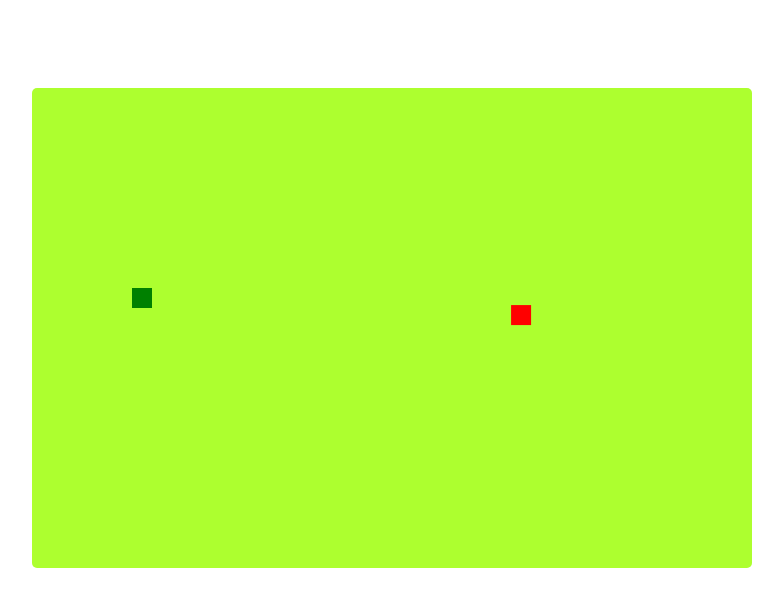
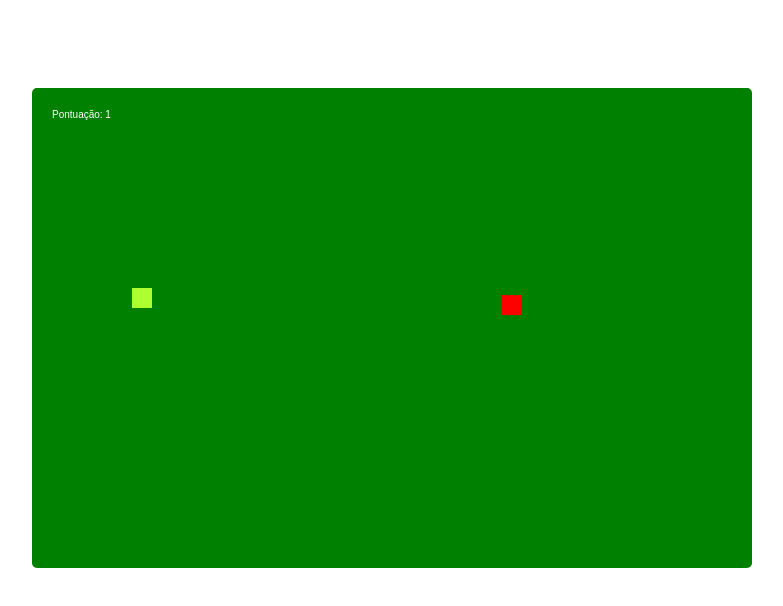
Before and after one commit to oudbreno/gameAvaliacaoPOO, a plain HTML site: page index.html in a window 1280 px wide. Shown: the whole page, without its empty margins (248-1031 px from the left). Drawn offline with Linux system fonts and the light colour scheme.

Commit message:
Novas Cores e Pontuacao

```diff
--- a/index.html
+++ b/index.html
@@ -13,7 +13,7 @@
         }
         canvas{
             margin-top: 80px;
-            background-color: greenyellow;
+            background-color: green;
             background-position: center;
             background-repeat: no-repeat;
             border-radius: 5px;
--- a/script.js
+++ b/script.js
@@ -1,6 +1,7 @@
 const canvas = document.getElementById('jogoCanvas')
 const ctx = canvas.getContext('2d')
 let gameOver = false;
+let pontos = 0;
 
 
 const teclasPressionadas = {
@@ -28,9 +29,14 @@ class Entidade {
        this.largura = largura
        this.altura = altura
    }
-   desenhar (){
-       ctx.fillStyle = 'black'
+   desenhar (cor){
+       ctx.fillStyle = cor
        ctx.fillRect(this.x, this.y, this.largura, this.altura)
+   }
+   desenharPontuacao(){
+    ctx.fillStyle = 'white';
+    ctx.font = '50 px Arial';
+    ctx.fillText('Pontuação: ' + pontos ,20,30);
    }
 }
 
@@ -40,6 +46,8 @@ class Cobra extends Entidade {
        super(x, y, largura, altura)
    }
    atualizar() {
+
+       if(gameOver) return;
        if (teclasPressionadas.KeyW) {
            this.y -= 7
        } else if (teclasPressionadas.KeyS) {
@@ -61,11 +69,12 @@ class Cobra extends Entidade {
        }
    }
    #houveColisao(comida){
-       comida.x = Math.random()*canvas.width-10
-       comida.y = Math.random()*canvas.height-10
+       pontos ++;
+       comida.x = Math.random()*canvas.width-20;
+       comida.y = Math.random()*canvas.height-20;
    }
    desenhar (){
-    ctx.fillStyle = 'Green'
+    ctx.fillStyle = 'greenyellow'
     ctx.fillRect(this.x, this.y, this.largura, this.altura)
 }
 colisaoParede(){
@@ -96,11 +105,15 @@ const comida = new Comida(100,200,20,20)
 
 function loop() {
    ctx.clearRect(0, 0, canvas.width, canvas.height)
-   cobra.desenhar()
-   cobra.atualizar()
-   comida.desenhar()
-   cobra.verificarColisao(comida)
-   cobra.colisaoParede()
-   requestAnimationFrame(loop)
+   cobra.desenhar();
+   cobra.atualizar();
+   comida.desenhar();
+   cobra.desenharPontuacao();
+   cobra.verificarColisao(comida);
+   cobra.colisaoParede();
+
+   if(!gameOver){
+    requestAnimationFrame(loop)
+   }
 }
 loop()
```
